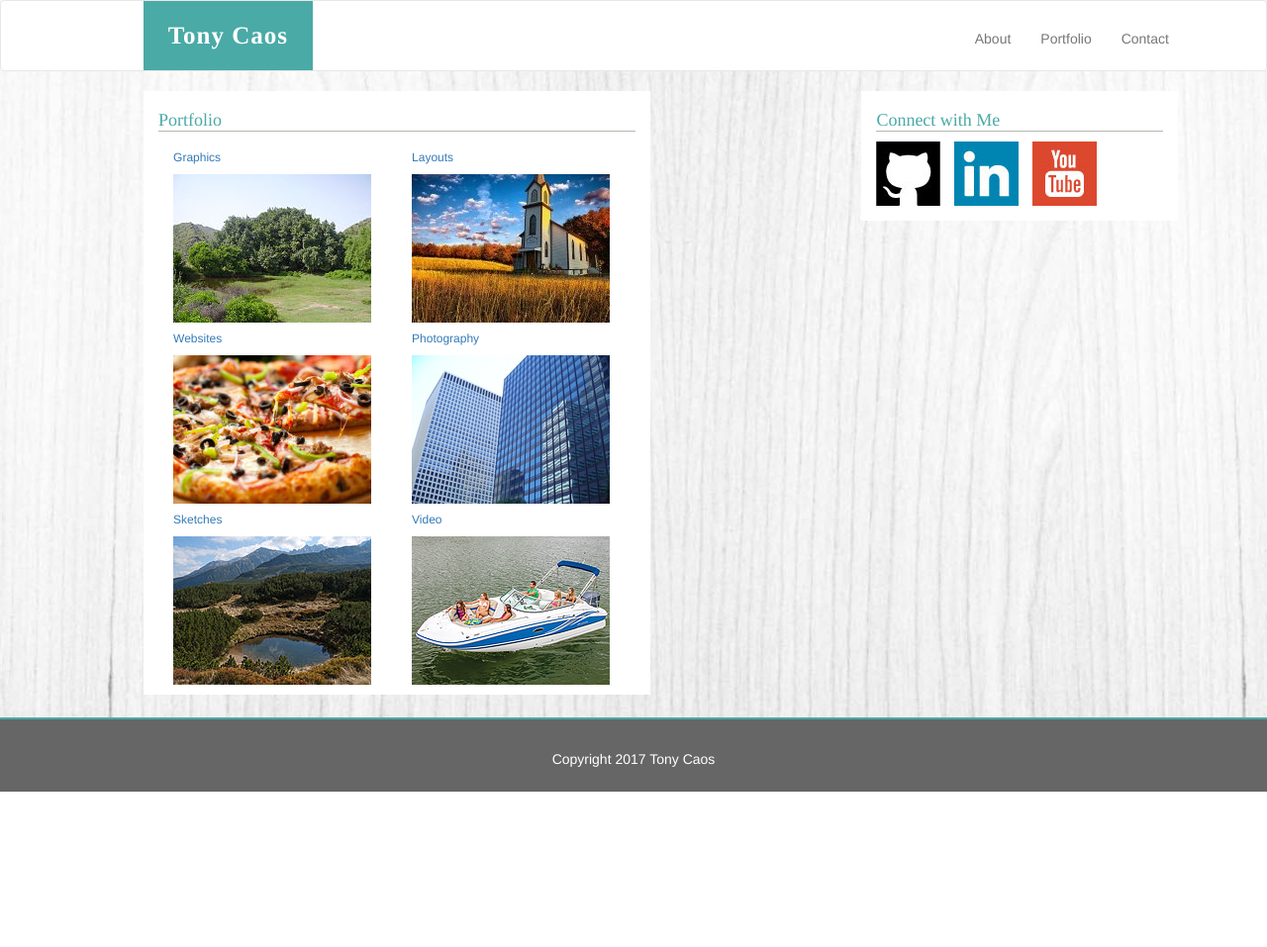
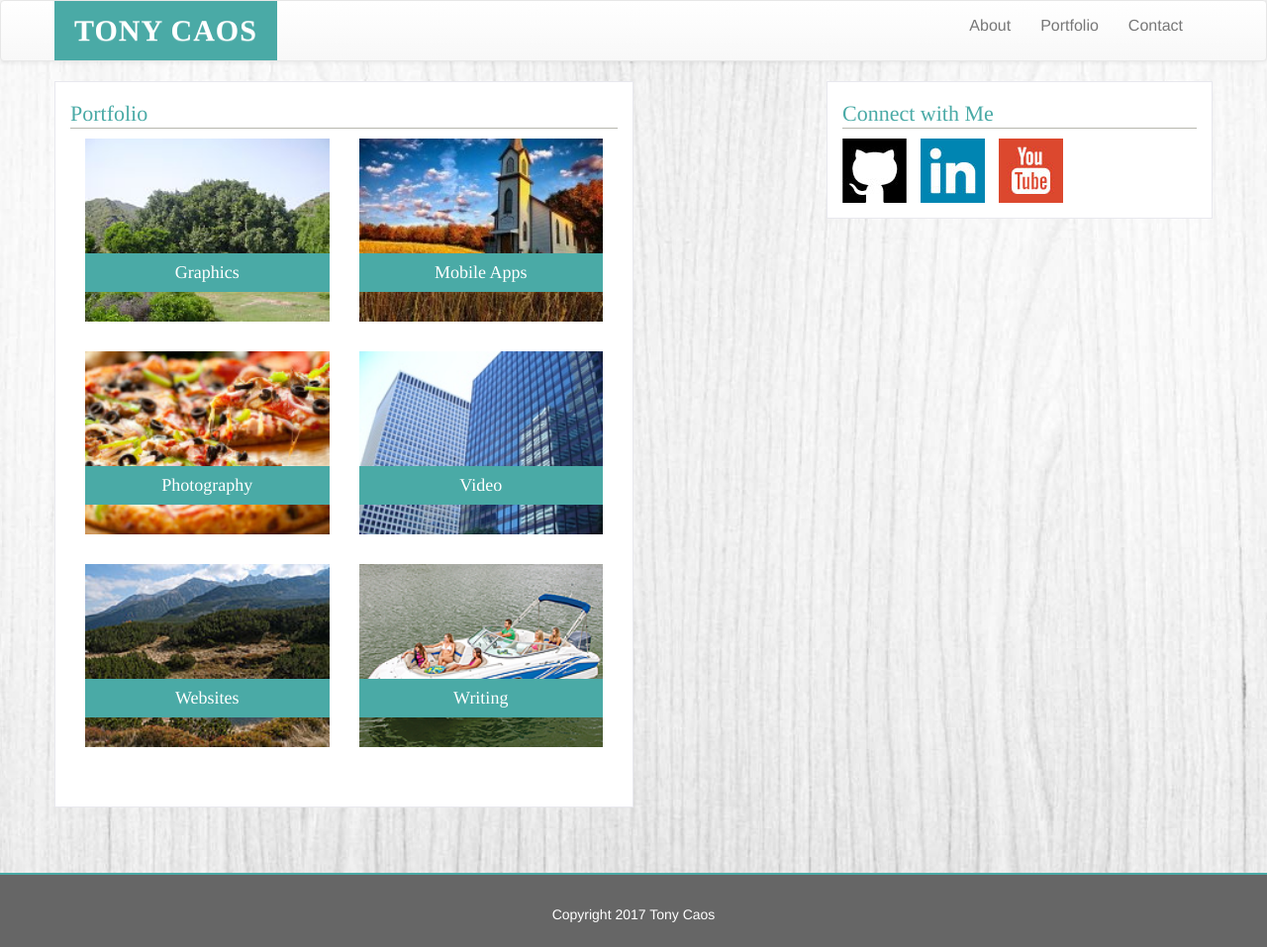
Before and after one commit to chigurh86/Bootstrap-Portfolio, a PHP site: page /portfolio.html in a window 1280 px wide. Shown: the whole page at 99% size. Before the commit the page ends 800 px from the top, so only its background shows below. Run offline with PHP 8.4, Linux system fonts and the light colour scheme.

Commit message:
finished portfolio

```diff
--- a/assets/css/style.css
+++ b/assets/css/style.css
@@ -1,10 +1,36 @@
+
 .navbar{
+	font-size: 16px;
+}
+.navbar-default{
 	background-color: white;
-	height: 72px;
+}
+.caption {
+    width:100%;
+    bottom: 3rem;
+    position: absolute;
+    background-color:#4aaaa6;
+    font-family: times;
+    }
+.img-responsive{
+	width: 100%;
+}
+.thumbnail {
+    border: 0 none;
+    box-shadow: none;
+    margin:0;
+    padding:0;
+    margin-bottom: 30px;
+	}
+
+.maxw{
+	width: 100%;
 }
 a{
 	margin: 0px;
 	padding: 0px;
+	text-decoration: none !important;
+	position: relative;
 
 }
 
@@ -14,25 +40,22 @@ a{
 #noright{
 	border-right: none;
 }
-.name{
-	margin-left: 35px;
+#logo{
 	background-color: #4aaaa6;
 	color: white;
-	padding: 25px;
+	padding: 20px 20px 40px 20px;
 	font-family: times;
-	font-size: 25px;
+	font-size: 30px;
 	font-weight: bolder;
 	letter-spacing: 1px;
 }
-a.navbar-brand{
-	margin: 0px;
-	padding:0px;
+
+ul{
+	list-style: none;
 }
-
 body{
-	background-image: url("assets/images/concretething1.jpg");
 	background-size: cover;
-	background-repeat: no-repeat;
+	background-repeat: repeat-y;
 	min-height: 100%;
 	height: 100%;
 }
@@ -40,37 +63,40 @@ html{
 	min-height: 100%;
 	height: 100%;
 }
-.container-fluid{
+.container{
 	min-height: 100%;
 	height: 100%;
 
 }
 
 .leftside{
-	margin-left: 3%;
 	background-color: white;
-	width: 40%;
+	border: solid 1px #e8e8ee;
+	padding-bottom: 30px;
+	margin-bottom: 20px;
 }
 
 h1{
 	color:#4aaaa6;
 	font-family: times;
 	font-size: 20px;
-	border-bottom: solid 1px #b7b7af;
+	border-bottom: solid .5px #b7b7af;
 }
 .rightside{
-	margin-right: 3%;
 	background-color: white;
-	width: 25%;
-
+	border: solid 1px #e8e8ee;
 }
 h2{
 	color:#4aaaa6;
 	font-family: times;
-	font-size: 18px;
+	font-size: 22px;
+	padding-bottom: 2px;
 	border-bottom: solid 1px #b7b7af;
 }
-
+h4{
+	color: white;
+	line-height: 1px;
+}
 footer{
 	background-color: #666666;
 	color: white;
@@ -78,24 +104,13 @@ footer{
 	height: 75px;
 	text-align: center;
 	padding-top: 30px;
-	margin-top: -75px;
-}
-.spacer{
-	height: 100%;
+	margin-top: ;
 }
 .mainp{
 	font-family: helvetica;
 	color: grey;
 	padding: 10px 10px 10px 0px;
 }
-
-#goright{
-	margin-left: 8.5%;
+.rightborder{
+	border-right: solid grey 1px;
 }
-#goleft{
-	margin-top: 1%;
-	margin-right: 6.5%;
-}
-.clear:{
-	clear: both;
-}
--- a/portfolio.html
+++ b/portfolio.html
@@ -4,6 +4,7 @@
 	<meta charset="UTF-8">
 	<title>Bootstrap Portfolio</title>
 	 <link rel="stylesheet" href="https://maxcdn.bootstrapcdn.com/bootstrap/3.3.6/css/bootstrap.min.css">
+	 <link rel="stylesheet" href="https://maxcdn.bootstrapcdn.com/bootstrap/3.3.6/css/bootstrap-theme.min.css">
 	 <link rel="stylesheet" type="text/css" href="assets/css/style.css">
 	 <style type="text/css">
 	 	body{
@@ -14,69 +15,112 @@
 	 </style>
 </head>
 <body>
-	  <div class="container-fluid">
-	  		<div class="row">
+	<header>
 		<nav class="navbar navbar-default">
-						  	<a class="navbar-brand" id="goright" href="index.html">
-						        <p class="name">Tony Caos</p>
-						    </a>
-					    <div class="navbar-header navbar-right"id="goleft">
-					      	<ul class="nav navbar-nav navbar-link">
-					      		<li class=""><a href="aboutme.html">About</a></li>
-					      		<li class=""><a href="portfolio.html">Portfolio</a></li>
-					      		<li id="noright" class=""><a href="contact.html">Contact</a></li>
+			<div class="container">
+					<div class="navbar-header">
+						<button type="button" class="navbar-toggle collapsed" data-toggle="collapse" data-target="#bs-example-navbar-collapse-1" aria-expanded="false">
+							<span class="sr-only">Toggle navigation</span>
+							<span class="icon-bar"></span>
+							<span class="icon-bar"></span>
+							<span class="icon-bar"></span>
+						</button>
+						<a class="navbar-brand" href="#" id="logo">TONY CAOS</a>
+					</div>
+			          <div class="collapse navbar-collapse" id="bs-example-navbar-collapse-1">
+			            <ul class="nav navbar-nav navbar-right navbar-right-custom">
+			            	<li><a href="index.html">About</a></li>
+			            	<li><a href="portfolio.html">Portfolio</a></li>
+			              	<li><a href="contact.html">Contact</a></li>
 			            </ul>
 			          </div>
+			</div>
 		</nav>
+	</header>
+	  <div class="container">
+	  		<div class="row">
+	  				<div class="col-xs-12 col-sm-6 leftside">
+	  					<h2 id="lowerheadl">Portfolio</h2>
+						<div class="col-xs-6">
+							<ul class="media-grid list-unstyled">
+								  <li>
+								  	<a href="#">
+									  	<div class="col-sm-12 thumbnail text-center">
+						                    <img alt="" class="img-responsive" src=
+						                    "assets/images/trees.JPG">
+
+						                    <div class="caption">
+						                        <h4>Graphics</h4>
 						                    </div>
-	  		<div class="row">
-	  				<div class="col-xs-1"></div>
-	  				<div class="leftside pull-left col-xs-6">
-
-							<h2 id="lowerheadl">Portfolio</h2>
-
-
-							<div class="col-xs-6">
-								<ul class="list-unstyled">
-									<li>
-										<a href="#"><h6>Graphics</h6>
-											<img class="img-responsive" src="assets/images/trees.JPG">
-										</a>
-									</li>
-									<li id="columns">
-										<a href="#"><h6>Websites</h6>
-											<img class="img-responsive"src="assets/images/pizzatime.jpg">
+						                </div>
 					                </a>
 								  </li>
 								    <li>
-										<a href="#"><h6>Sketches</h6>
-											<img class="img-responsive" src="assets/images/Ocean.jpg">
+								  	<a href="#">
+									  	<div class="col-sm-12 thumbnail text-center">
+						                    <img alt="" class="img-responsive" src=
+						                    "assets/images/pizzatime.JPG">
+
+						                    <div class="caption">
+						                        <h4>Photography</h4>
+						                    </div>
+						                </div>
+					                </a>
+								  </li>
+								  <li>
+								  	<a href="#">
+									  	<div class="col-sm-12 thumbnail text-center">
+						                    <img alt="" class="img-responsive" src=
+						                    "assets/images/Ocean.JPG">
+
+						                    <div class="caption">
+						                        <h4>Websites</h4>
+						                    </div>
+						                </div>
 					                </a>
 								  </li>
 							</ul>
 						</div>
 						<div class="col-xs-6">
-								<ul class="list-unstyled">
-									<li id="columns">
-										<a href="#"><h6 class="bars">Layouts</h6>
-										<img class="img-responsive" src="assets/images/church.jpg">
+							<ul class="media-grid list-unstyled">
+								<li>
+								  	<a href="#">
+									  	<div class="col-sm-12 thumbnail text-center">
+						                    <img alt="" class="img-responsive" src=
+						                    "assets/images/church.JPG">
+						                    <div class="caption">
+						                        <h4>Mobile Apps</h4>
+						                    </div>
+						                </div>
 					                </a>
 								  </li>
-										<li id="columns">
-											<a href="#"><h6 class="bars">Photography</h6>
-											<img class="img-responsive" src="assets/images/hotel.jpg">
+								 <li>
+								  	<a href="#">
+									  	<div class="col-sm-12 thumbnail text-center">
+						                    <img alt="" class="img-responsive" src=
+						                    "assets/images/hotel.JPG">
+						                    <div class="caption">
+						                        <h4>Video</h4>
+						                    </div>
+						                </div>
 					                </a>
 								  </li>
-										<li id="columns">
-											<a href="#"><h6 class="bars">Video</h6>
-											<img class="img-responsive" src="assets/images/boat.jpg">
+								<li>
+								  	<a href="#">
+									  	<div class="col-sm-12 thumbnail text-center">
+						                    <img alt="" class="img-responsive" src=
+						                    "assets/images/boat.jpg">
+						                    <div class="caption">
+						                        <h4>Writing</h4>
+						                    </div>
+						                </div>
 					                </a>
 								  </li>
 							</ul>
 						</div>
 					</div>
-	  				<div class="col-xs-2"></div>
-	  				<div class="col-xs-4 rightside">
+
+	  				<div class="col-sm-4 col-xs-12 rightside col-md-offset-2">
 	  					<h2>Connect with Me</h2>
 	  					<ul class="list-inline">
 							<li><a href="https://github.com/chigurh86/Basic-Portfolio.git"><img class="img-responsive" src="assets/images/github-logo-01.jpg"></a></li>
@@ -87,5 +131,8 @@
   				</div>
 	  		</div>
 	   		<footer class="footer-fixed-bottom footer-inverse"><p>Copyright 2017 Tony Caos</p></footer>
+
+				<script src="https://ajax.googleapis.com/ajax/libs/jquery/1.12.4/jquery.min.js"></script>
+				<script src="https://maxcdn.bootstrapcdn.com/bootstrap/3.3.7/js/bootstrap.min.js" integrity="sha384-Tc5IQib027qvyjSMfHjOMaLkfuWVxZxUPnCJA7l2mCWNIpG9mGCD8wGNIcPD7Txa" crossorigin="anonymous"></script>
 </body>
 </html>
```
Also changed, not shown: contact.html (+75 -0 lines), index.html (+25 -23 lines), assets/images/picofme.jpg (added), 1 other file. Lines whose indentation alone changed are shown as unchanged.
